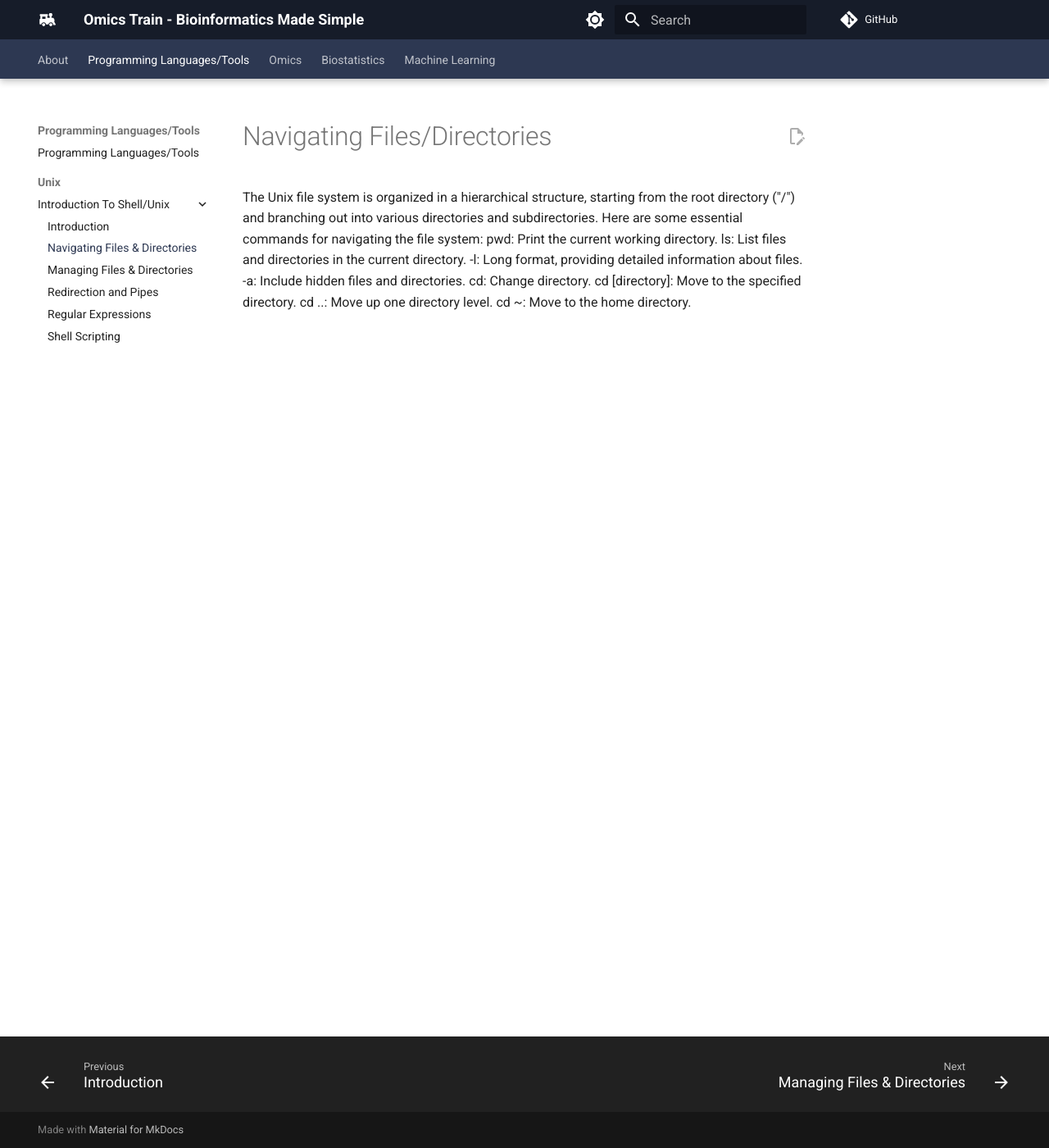
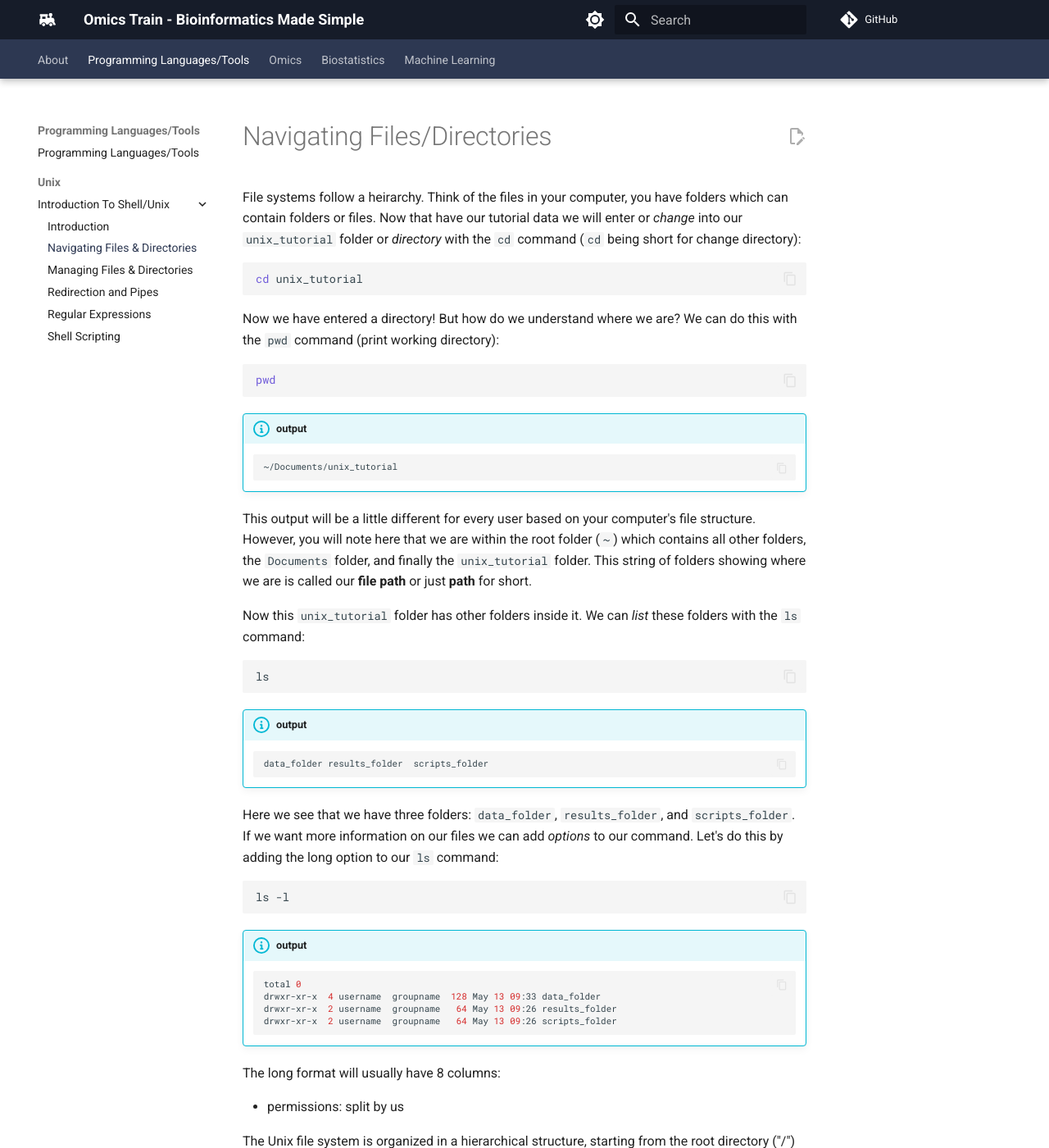
Before and after one commit to comp-tox-jhu/CompToxLab, an MkDocs documentation site: the page built from docs/programming_languages_tools/unix/02_navigating_files_directories.md, in a window 1280 px wide and 1400 px high. Shown: the whole window at 82% size. Built offline with MkDocs 1.6.1 and Material for MkDocs 9.7.7, drawn with Linux system fonts in a browser that asks for light colours; comment, search, counter and statistics services are not loaded.

Commit message:
Update 02_navigating_files_directories.md

````diff
--- a/docs/programming_languages_tools/unix/02_navigating_files_directories.md
+++ b/docs/programming_languages_tools/unix/02_navigating_files_directories.md
@@ -1,4 +1,55 @@
 # Navigating Files/Directories
+
+File systems follow a heirarchy. Think of the files in your computer, you have folders which can contain folders or files. Now that have our tutorial data we will enter or *change* into our `unix_tutorial` folder or *directory* with the `cd` command (`cd` being short for change directory):
+
+```bash
+cd unix_tutorial
+```
+
+Now we have entered a directory! But how do we understand where we are? We can do this with the `pwd` command (print working directory):
+
+```bash
+pwd
+```
+
+!!! info "output"
+
+    ```bash
+    ~/Documents/unix_tutorial
+    ```
+
+This output will be a little different for every user based on your computer's file structure. However, you will note here that we are within the root folder (`~`) which contains all other folders, the `Documents` folder, and finally the `unix_tutorial` folder. This string of folders showing where we are is called our **file path** or just **path** for short.
+
+Now this `unix_tutorial` folder has other folders inside it. We can _list_ these folders with the `ls` command:
+
+```bash
+ls
+```
+
+
+!!! info "output"
+
+    ```bash
+    data_folder	results_folder	scripts_folder
+    ```
+
+Here we see that we have three folders: `data_folder`,	`results_folder`, and	`scripts_folder`. If we want more information on our files we can add *options* to our command. Let's do this by adding the long option to our `ls` command:
+
+```bash
+ls -l
+```
+
+!!! info "output"
+
+    ```bash
+    total 0
+    drwxr-xr-x  4 username  groupname  128 May 13 09:33 data_folder
+    drwxr-xr-x  2 username  groupname   64 May 13 09:26 results_folder
+    drwxr-xr-x  2 username  groupname   64 May 13 09:26 scripts_folder
+    ```
+The long format will usually have 8 columns:
+
+- permissions: split by us
 
 The Unix file system is organized in a hierarchical structure, starting from the root directory ("/") and branching out into various directories and subdirectories. Here are some essential commands for navigating the file system:
 pwd: Print the current working directory.
````
